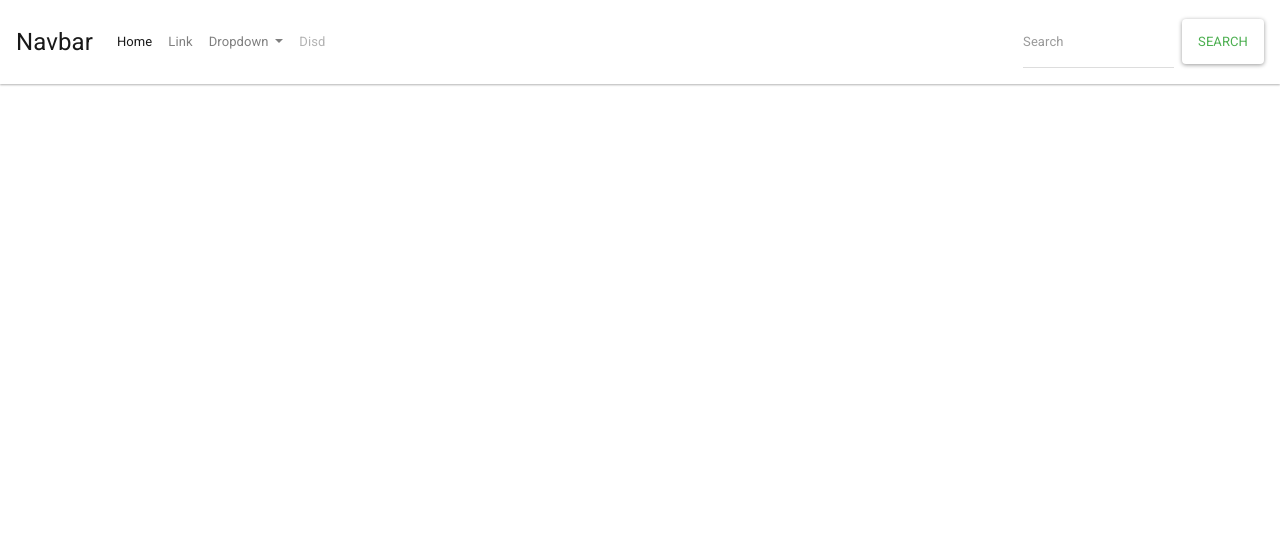
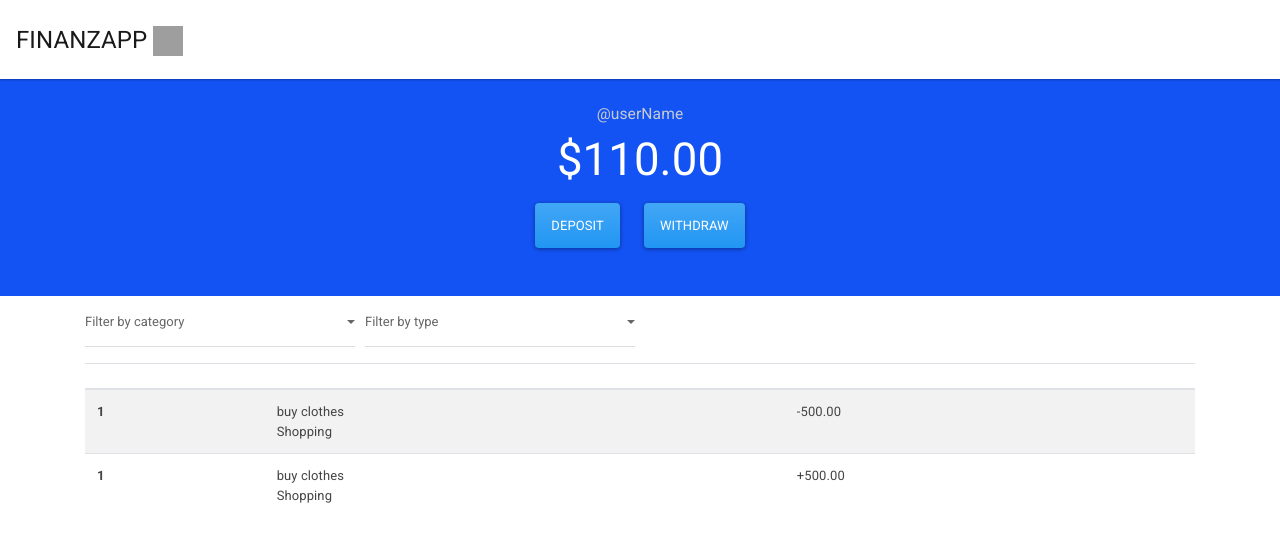
Before and after one commit to joelCabana/FinanzApp_Frontend, an Angular app: page / in a window 1280 px wide. Shown: the top 542 px of the page. Built offline with nearby package versions, Linux system fonts and the light colour scheme; grey boxes are pictures that could not be loaded.

Commit message:
Feat: Create components and create home GUI

```diff
--- a/src/app/app-routing.module.ts
+++ b/src/app/app-routing.module.ts
@@ -1,7 +1,10 @@
 import { NgModule } from '@angular/core';
 import { Routes, RouterModule } from '@angular/router';
+import { HomeComponent } from './components/home/home.component';
 
-const routes: Routes = [];
+const routes: Routes = [
+  { path: '', component: HomeComponent }
+];
 
 @NgModule({
   imports: [RouterModule.forRoot(routes)],
--- a/src/app/app.component.html
+++ b/src/app/app.component.html
@@ -1,35 +1,2 @@
-<nav class="navbar navbar-expand-lg navbar-light bg-light">
-  <a class="navbar-brand" href="#">Navbar</a>
-  <button class="navbar-toggler" type="button" data-toggle="collapse" data-target="#navbarSupportedContent" aria-controls="navbarSupportedContent" aria-expanded="false" aria-label="Toggle navigation">
-    <span class="navbar-toggler-icon"></span>
-  </button>
-
-  <div class="collapse navbar-collapse" id="navbarSupportedContent">
-    <ul class="navbar-nav mr-auto">
-      <li class="nav-item active">
-        <a class="nav-link" href="#">Home <span class="sr-only">(current)</span></a>
-      </li>
-      <li class="nav-item">
-        <a class="nav-link" href="#">Link</a>
-      </li>
-      <li class="nav-item dropdown">
-        <a class="nav-link dropdown-toggle" href="#" id="navbarDropdown" role="button" data-toggle="dropdown" aria-haspopup="true" aria-expanded="false">
-          Dropdown
-        </a>
-        <div class="dropdown-menu" aria-labelledby="navbarDropdown">
-          <a class="dropdown-item" href="#">Action</a>
-          <a class="dropdown-item" href="#">Another action</a>
-          <div class="dropdown-divider"></div>
-          <a class="dropdown-item" href="#">Something else here</a>
-        </div>
-      </li>
-      <li class="nav-item">
-        <a class="nav-link disabled" href="#">Disd</a>
-      </li>
-    </ul>
-    <form class="form-inline my-2 my-lg-0">
-      <input class="form-control mr-sm-2" type="search" placeholder="Search" aria-label="Search">
-      <button class="btn btn-outline-success my-2 my-sm-0" type="submit">Search</button>
-    </form>
-  </div>
-</nav>
+<app-navbar></app-navbar>
+<router-outlet></router-outlet>
--- /dev/null
+++ b/src/app/components/home/home.component.css
@@ -0,0 +1,12 @@
+.color-blue{
+    background-color:  #1353f3;
+    color:  white;
+}
+
+.font-amount{
+    font-size: 350%;
+}
+.font-user{
+    font-size: 120%;
+    color:#c6cad1;
+}
--- /dev/null
+++ b/src/app/components/home/home.component.html
@@ -0,0 +1,63 @@
+<div class="color-blue pb-5 pt-4">
+    <div class="container">
+        <div class="row text-center">
+            <div class="col-12 font-user">@userName</div>
+            <div class="col-12 font-amount">$110.00</div>
+        </div>
+        <div class="row mt-2">
+            <div class="col-12 d-flex justify-content-center">
+                <button class="btn btn-primary">Deposit</button>
+                <button class="btn btn-primary ml-4">Withdraw</button>
+            </div>
+        </div>
+    </div>
+</div>
+<div class="container">
+    <div class="form-row">
+        <div class="col-md-3">
+            <select id="inputState" class="form-control">
+              <option selected disabled>Filter by category</option>
+              <option>All</option>
+              <option>Shpping</option>
+              <option>Cars</option>
+            </select>
+        </div>
+        <div class=" col-md-3">
+            <select id="inputState" class="form-control">
+              <option selected disabled>Filter by type</option>
+              <option>All</option>
+              <option>Deposit</option>
+              <option>Withdraw</option>
+            </select>
+        </div>
+    </div>
+
+
+    <table class="table table-striped mt-3">
+        <thead>
+          <tr>
+            <th scope="col"></th>
+            <th scope="col"></th>
+            <th scope="col"></th>
+          </tr>
+        </thead>
+        <tbody>
+          <tr>
+            <th scope="row">1</th>
+            <td>
+                <div>buy clothes</div>
+                <div>Shopping</div>
+            </td>
+            <td>-500.00</td>
+          </tr>
+          <tr>
+            <th scope="row">1</th>
+            <td>
+                <div>buy clothes</div>
+                <div>Shopping</div>
+            </td>
+            <td>+500.00</td>
+          </tr>
+        </tbody>
+      </table>
+</div>
--- /dev/null
+++ b/src/app/components/home/home.component.ts
@@ -0,0 +1,15 @@
+import { Component, OnInit } from '@angular/core';
+
+@Component({
+  selector: 'app-home',
+  templateUrl: './home.component.html',
+  styleUrls: ['./home.component.css']
+})
+export class HomeComponent implements OnInit {
+
+  constructor() { }
+
+  ngOnInit(): void {
+  }
+
+}
--- /dev/null
+++ b/src/app/components/shared/loading/loading.component.html
@@ -0,0 +1 @@
+<p>loading works!</p>
--- /dev/null
+++ b/src/app/components/shared/loading/loading.component.ts
@@ -0,0 +1,15 @@
+import { Component, OnInit } from '@angular/core';
+
+@Component({
+  selector: 'app-loading',
+  templateUrl: './loading.component.html',
+  styleUrls: ['./loading.component.css']
+})
+export class LoadingComponent implements OnInit {
+
+  constructor() { }
+
+  ngOnInit(): void {
+  }
+
+}
--- /dev/null
+++ b/src/app/components/shared/navbar/navbar.component.html
@@ -0,0 +1,7 @@
+<!--Navbar-->
+<nav class="navbar navbar-light bg-light">
+    <a class="navbar-brand" href="#">
+        FINANZAPP
+      <img src="/docs/4.0/assets/brand/bootstrap-solid.svg" width="30" height="30" alt="">
+    </a>
+</nav>
--- /dev/null
+++ b/src/app/components/shared/navbar/navbar.component.ts
@@ -0,0 +1,15 @@
+import { Component, OnInit } from '@angular/core';
+
+@Component({
+  selector: 'app-navbar',
+  templateUrl: './navbar.component.html',
+  styleUrls: ['./navbar.component.css']
+})
+export class NavbarComponent implements OnInit {
+
+  constructor() { }
+
+  ngOnInit(): void {
+  }
+
+}
```
Also changed, not shown: src/app/app.module.ts (+7 -1 lines), src/app/components/shared/loading/loading.component.css (added), src/app/components/shared/navbar/navbar.component.css (added), 1 other file (tests, documents, lock files or other folders).
